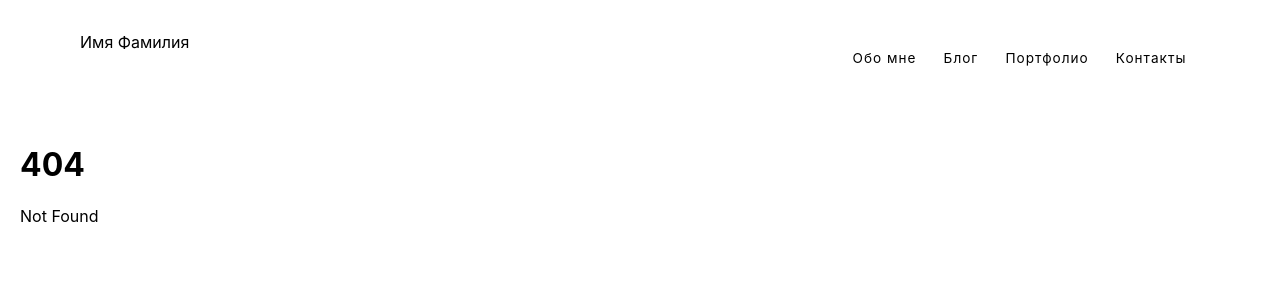
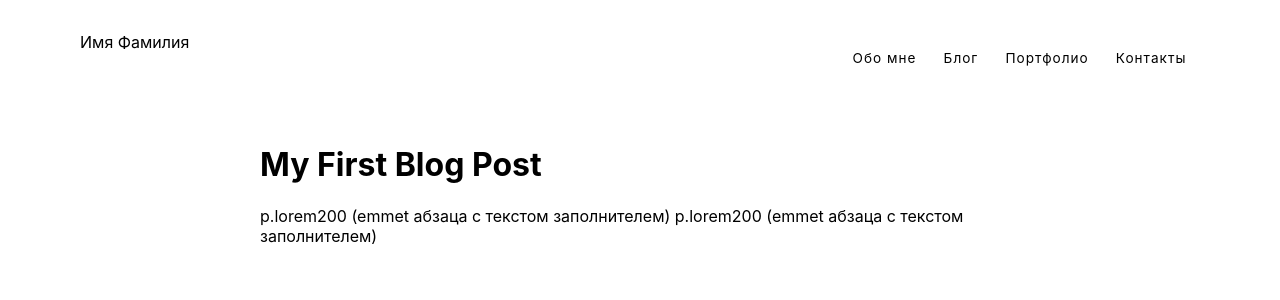
Before and after one commit to sAMIIGOSs/svelte-test, a SvelteKit app: page /blog/posts/1 in a window 1280 px wide. Before the commit this address had no page. Shown: the top 300 px of the page. Built offline with nearby package versions, Linux system fonts and the light colour scheme.

Commit message:
add title

```diff
--- /dev/null
+++ b/src/routes/blog/posts/1/+page.svelte
@@ -0,0 +1,5 @@
+<h1>My First Blog Post</h1>
+
+p.lorem200 (emmet абзаца с текстом заполнителем)
+
+p.lorem200 (emmet абзаца с текстом заполнителем)
```
